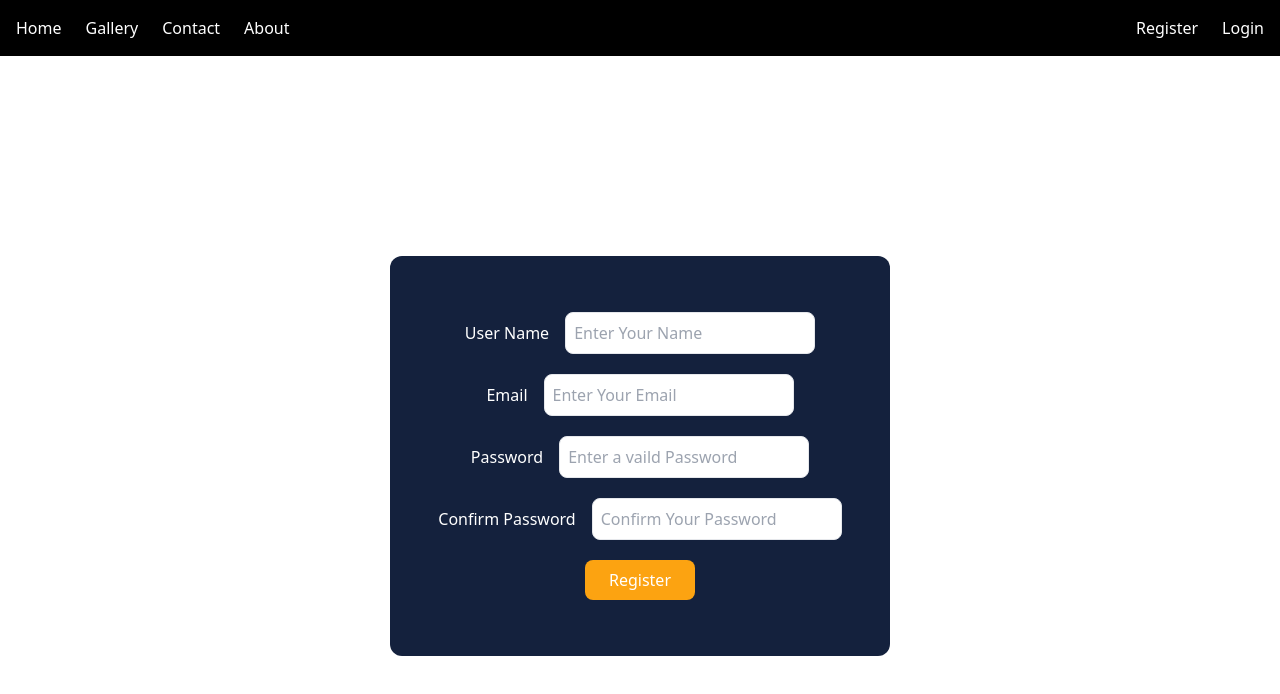
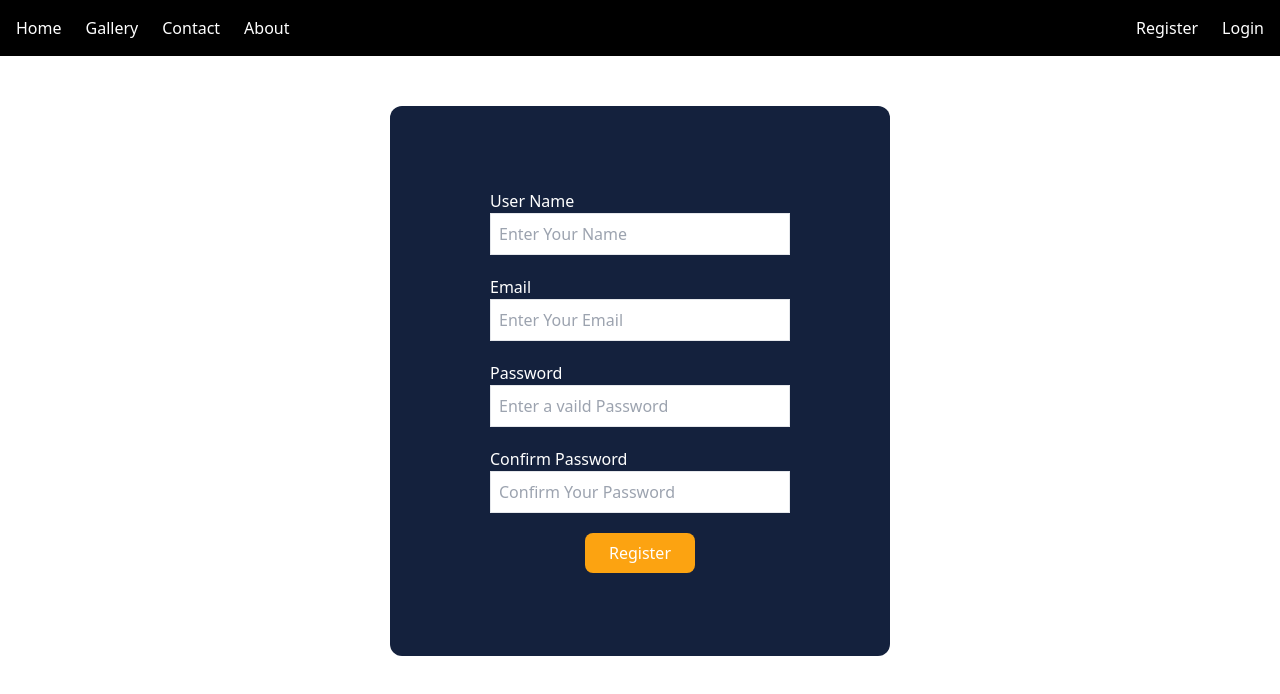
Before and after one commit to Ghada-Emad1/ITI-Ecommerce-Project, a React (Vite) app: page /register in a window 1280 px wide. Shown: the top 694 px of the page. Built offline with nearby package versions, Linux system fonts and the light colour scheme.

Commit message:
register page

```diff
--- a/src/pages/Register.jsx
+++ b/src/pages/Register.jsx
@@ -1,47 +1,85 @@
-import React from "react";
-
+import React, { useState } from "react";
+import { useForm } from "react-hook-form";
+import { yupResolver } from "@hookform/resolvers/yup";
+import * as yup from "yup";
+import { Link } from "react-router-dom";
 function Register() {
+  const[open,setopen]=useState(false);
+  const shema = yup.object().shape({
+    userName: yup.string().required("Your Name is Required"),
+    Email: yup.string().email("Invaild Email").required("Email is Required"),
+    Password: yup
+      .string()
+      .min(6, "password must be at least 6 characters")
+      .max(20)
+      .required("Password is Required"),
+    ConfirmPass: yup
+      .string()
+      .oneOf([yup.ref("Password"), null], "Password don't Match")
+      .required(),
+  });
+  const {
+    register,
+    handleSubmit,
+    formState: { errors },
+    reset
+  } = useForm({
+    resolver: yupResolver(shema),
+  });
+  const onSubmit = (data) => {
+    console.log(data);
+    reset();
+    <Link to="/login"></Link>
+  };
   return (
-    <form>
-      <div className="flex  justify-center items-center min-w-[1000px] h-screen ">
-        <div className="flex flex-col justify-center items-center bg-darkGray text-white w-[500px] h-[400px] gap-5 rounded-xl">
-          <div>
-            <label className="pr-4">User Name</label>
+    <form onSubmit={handleSubmit(onSubmit)}>
+      <div className="flex  justify-center items-center min-w-[1000px] mx-auto mt-[50px]">
+        <div className="flex flex-col justify-center items-center bg-darkGray  w-[500px] h-[550px] gap-5 rounded-xl">
+          <div className="flex flex-col ">
+            <label className="pr-4 text-white">User Name</label>
             <input
               type="text"
               placeholder="Enter Your Name"
-              className="p-2 rounded-lg w-[250px] outline-none border focus:border-gray-300"
+              {...register("userName")}
+              className="p-2  w-[300px] outline-none border focus:border-gray-300"
             />
+            <span className="text-orange">{errors.userName?.message}</span>
           </div>
-          <div>
-            <label className="pr-4">Email</label>
+          <div className="flex flex-col">
+            <label className="pr-4 text-white">Email</label>
             <input
               type="email"
               placeholder="Enter Your Email"
-              className="p-2 rounded-lg w-[250px] outline-none border focus:border-gray-300"
+              {...register("Email")}
+              className="p-2 w-[300px] outline-none border focus:border-gray-300"
             />
+            <span className="text-orange">{errors.Email?.message}</span>
           </div>
-          <div>
-            <label className="pr-4">Password</label>
+          <div className="flex flex-col">
+            <label className="pr-4 text-white">Password</label>
             <input
               type="password"
               placeholder="Enter a vaild Password"
-              className="p-2 rounded-lg w-[250px] outline-none border focus:border-gray-300"
+              {...register("Password")}
+              className="p-2  w-[300px] outline-none border focus:border-gray-300"
             />
+            <span className="text-orange">{errors.Password?.message}</span>
           </div>
-          <div>
-            <label className="pr-4">Confirm Password</label>
+          <div className="flex flex-col">
+            <label className="pr-4 text-white">Confirm Password</label>
             <input
               type="password"
               placeholder="Confirm Your Password"
-              className="p-2 rounded-lg w-[250px] outline-none border focus:border-black"
+              {...register("ConfirmPass")}
+              className="p-2 w-[300px] outline-none border focus:border-black"
             />
+            <span className="text-orange">{errors.ConfirmPass?.message}</span>
           </div>
           <div>
             <input
               type="submit"
               value="Register"
-              className="bg-orange textt-white px-6 py-2 rounded-lg cursor-pointer hover:bg-opacity-70"
+              className="bg-orange text-white px-6 py-2 rounded-lg cursor-pointer hover:bg-opacity-70"
             />
           </div>
         </div>
```
